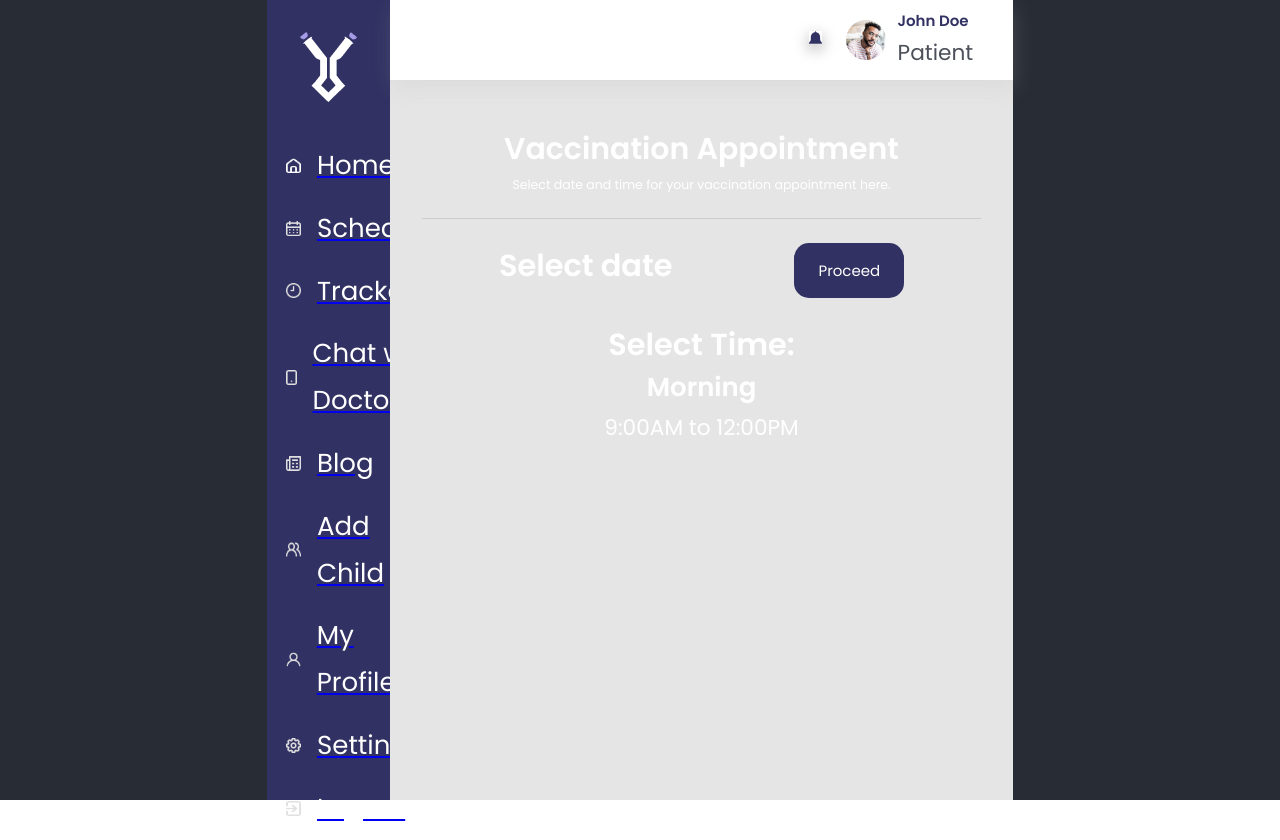
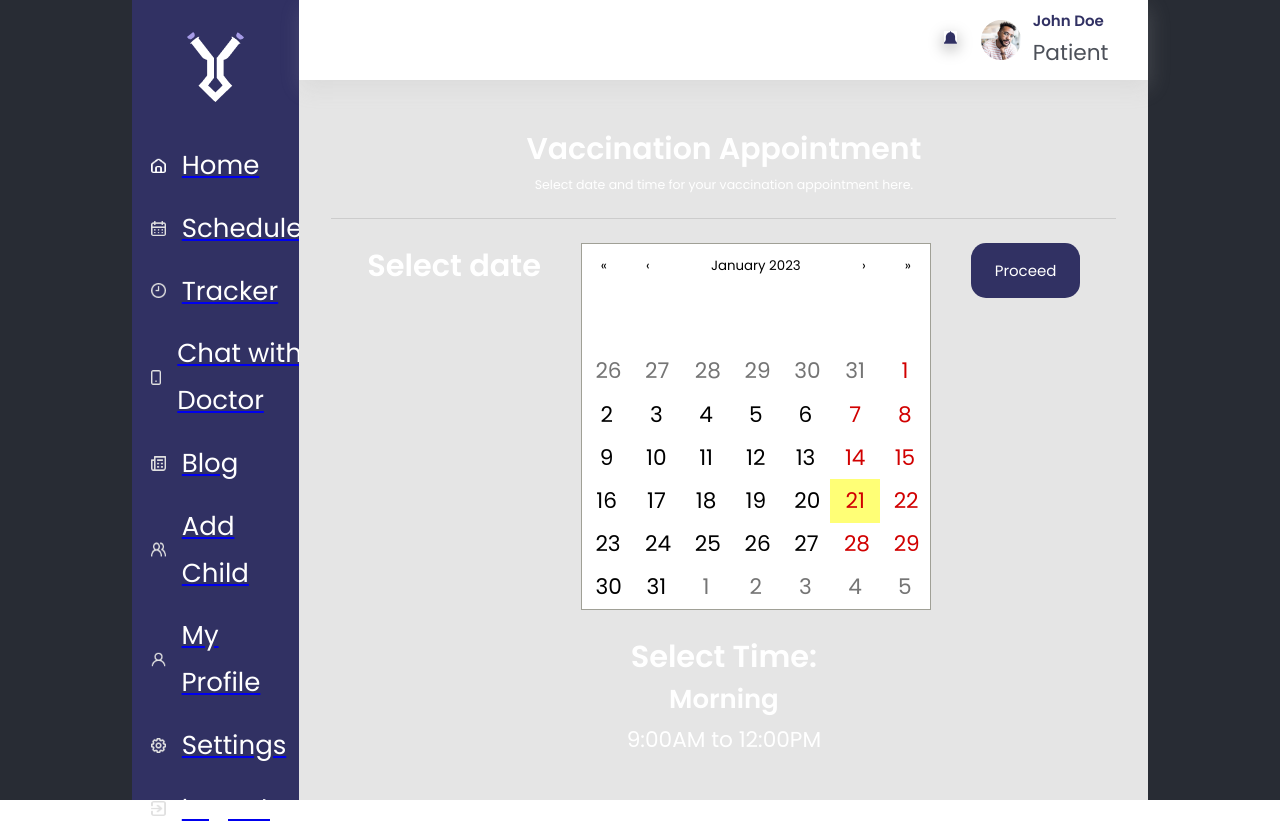
Before and after one commit to BanksMustapha7/antigen, a React (Create React App) app: page /Dashboard/vaccination_appointment in a window 1280 px wide. Built offline with nearby package versions, Linux system fonts and the light colour scheme; no server answers.

Commit message:
Update Book.jsx

```diff
--- a/src/Pages/Dashboard/Schedule/vacapp/Book.jsx
+++ b/src/Pages/Dashboard/Schedule/vacapp/Book.jsx
@@ -1,7 +1,8 @@
 import React from "react";
 import "./book.css";
 import { Link } from "react-router-dom";
-
+import { Calendar } from "react-calendar";
+import "react-calendar/dist/Calendar.css";
 function Book() {
   return (
     <div className="book">
@@ -15,7 +16,7 @@ function Book() {
       <div className="book_body">
         <div className="date">
           <h3>Select date</h3>
-
+          <Calendar />
           <button className="button">
             <Link
               to="/dashboard/appointment_details"
```
